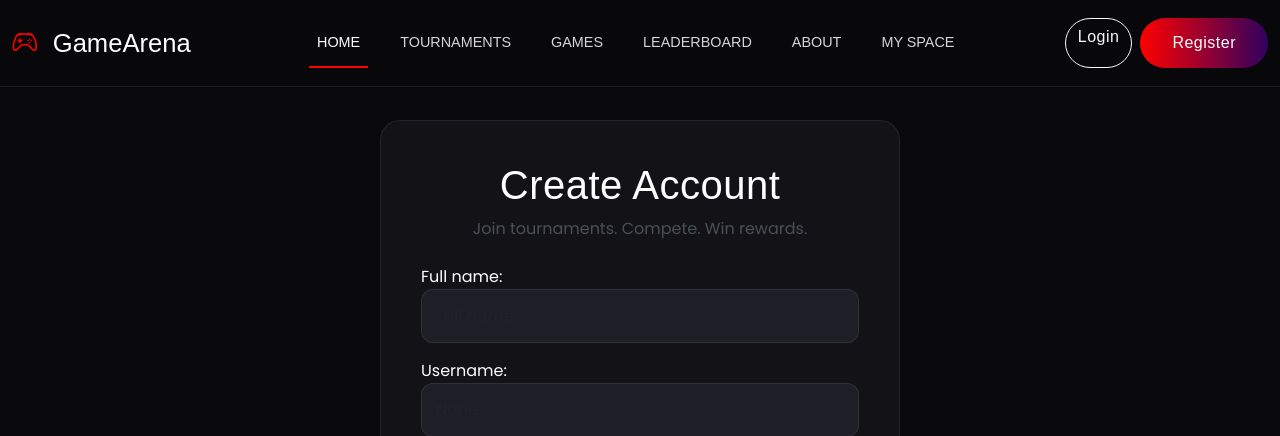
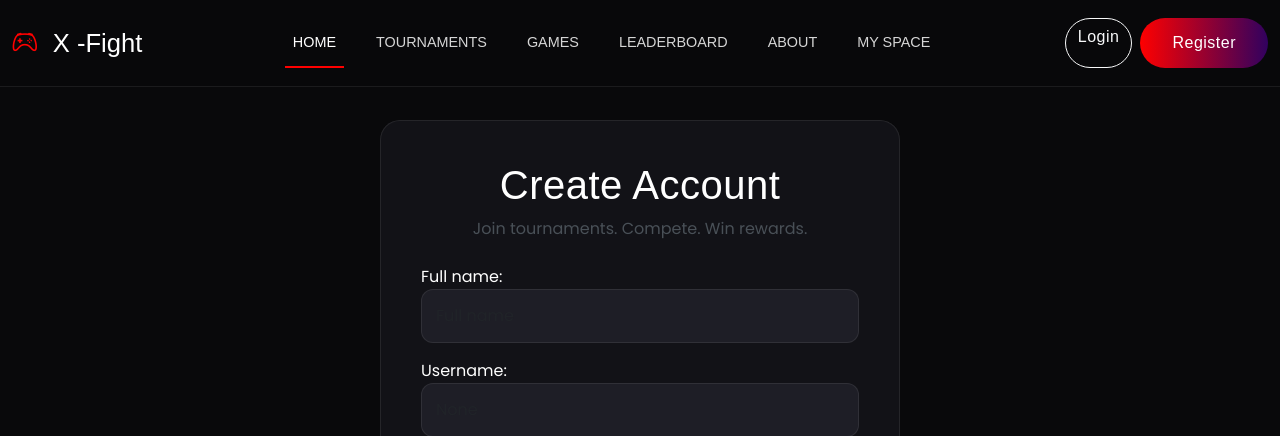
Before and after one commit to eshan868/x-fight, a Django app: page /account/signup/ in a window 1280 px wide. Shown: the top 436 px of the page. Run offline with Django 5.2, Linux system fonts and the light colour scheme; some libraries are stand-ins or nearby versions; some web fonts are replaced.

Commit message:
changed name of website

```diff
--- a/templates/layouts/navbar.html
+++ b/templates/layouts/navbar.html
@@ -1,7 +1,7 @@
 <nav class="navbar navbar-expand-lg fixed-top">
   <div class="container">
     <a class="navbar-brand" href="{% url 'home' %}">
-      <i class="bi bi-controller"></i> GameArena
+      <i class="bi bi-controller"></i> X -Fight
     </a>
 
     <button
```
